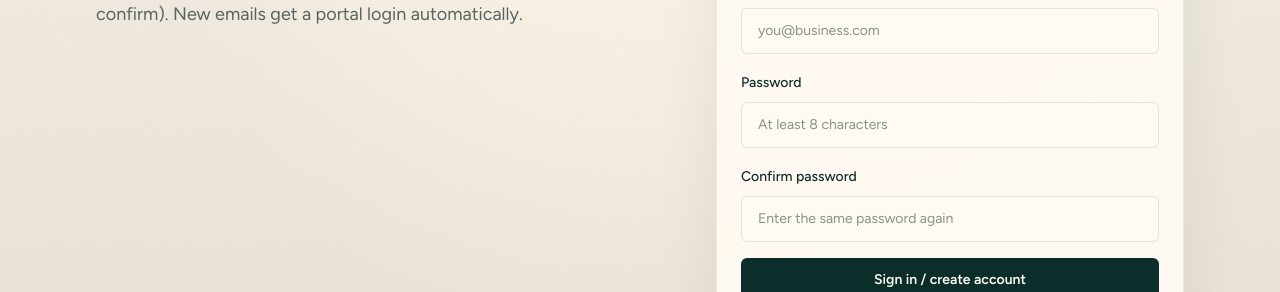
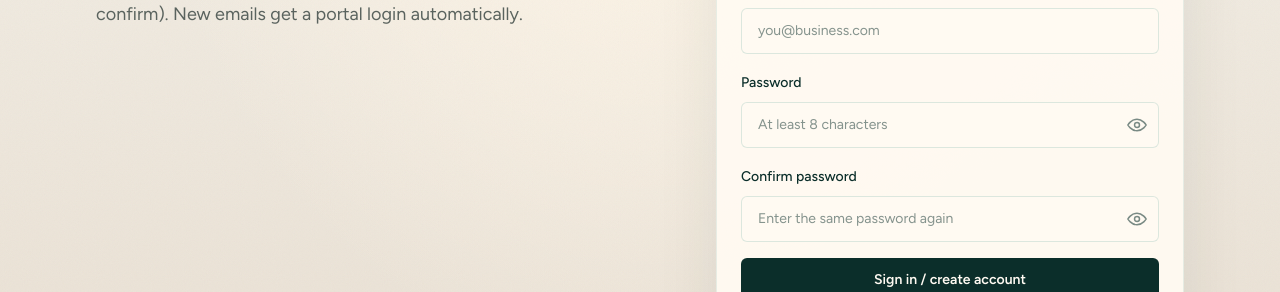
Before and after one commit to 7809tom-sys/Cinch, a Next.js app: page /login in a window 1280 px wide. Shown: the part 302-594 px from the top of the page. Built offline with nearby package versions, Linux system fonts and the light colour scheme; no server answers.

Commit message:
Add show/hide eye toggles on password fields
Let customers (and master login) reveal what they are typing on
password and confirm-password inputs.

Co-authored-by: 7809tom-sys <7809tom-sys@users.noreply.github.com>

```diff
--- a/src/app/admin/(public)/login/master-password-form.tsx
+++ b/src/app/admin/(public)/login/master-password-form.tsx
@@ -1,7 +1,47 @@
 "use client";
 
 import { useRouter } from "next/navigation";
-import { useState, useTransition } from "react";
+import { useId, useState, useTransition } from "react";
+
+function EyeIcon({ open }: { open: boolean }) {
+  if (open) {
+    return (
+      <svg
+        viewBox="0 0 24 24"
+        width="20"
+        height="20"
+        fill="none"
+        stroke="currentColor"
+        strokeWidth="1.8"
+        strokeLinecap="round"
+        strokeLinejoin="round"
+        aria-hidden="true"
+      >
+        <path d="M3 3l18 18" />
+        <path d="M10.6 10.6a2 2 0 0 0 2.8 2.8" />
+        <path d="M9.9 5.1A10.4 10.4 0 0 1 12 5c5 0 9.3 3.1 11 7-0.6 1.4-1.5 2.7-2.6 3.7" />
+        <path d="M6.1 6.1C4.2 7.4 2.7 9.2 1 12c1.7 3.9 6 7 11 7 1.6 0 3.1-.3 4.5-.9" />
+      </svg>
+    );
+  }
+
+  return (
+    <svg
+      viewBox="0 0 24 24"
+      width="20"
+      height="20"
+      fill="none"
+      stroke="currentColor"
+      strokeWidth="1.8"
+      strokeLinecap="round"
+      strokeLinejoin="round"
+      aria-hidden="true"
+    >
+      <path d="M1 12s4-7 11-7 11 7 11 7-4 7-11 7S1 12 1 12z" />
+      <circle cx="12" cy="12" r="3" />
+    </svg>
+  );
+}
 
 export function MasterPasswordForm({
   defaultEmail = "7809tom@gmail.com",
@@ -9,8 +49,10 @@ export function MasterPasswordForm({
   defaultEmail?: string;
 }) {
   const router = useRouter();
+  const passwordId = useId();
   const [pending, startTransition] = useTransition();
   const [error, setError] = useState<string | null>(null);
+  const [visible, setVisible] = useState(false);
 
   return (
     <form
@@ -51,16 +93,28 @@ export function MasterPasswordForm({
           className="mt-2 w-full rounded-md border border-brand/15 bg-foam px-4 py-3 text-sm text-brand-deep outline-none ring-brand/30 focus:ring-2"
         />
       </label>
-      <label className="block">
+      <label className="block" htmlFor={passwordId}>
         <span className="text-sm font-medium text-brand-deep">Password</span>
+        <span className="relative mt-2 block">
           <input
+            id={passwordId}
             name="password"
-          type="password"
+            type={visible ? "text" : "password"}
             required
             autoComplete="current-password"
             placeholder="Master password"
-          className="mt-2 w-full rounded-md border border-brand/15 bg-foam px-4 py-3 text-sm text-brand-deep outline-none ring-brand/30 focus:ring-2"
+            className="w-full rounded-md border border-brand/15 bg-foam px-4 py-3 pr-12 text-sm text-brand-deep outline-none ring-brand/30 focus:ring-2"
           />
+          <button
+            type="button"
+            onClick={() => setVisible((value) => !value)}
+            className="absolute inset-y-0 right-0 inline-flex w-11 items-center justify-center text-brand-deep/55 transition-colors hover:text-brand-deep"
+            aria-label={visible ? "Hide password" : "Show password"}
+            aria-pressed={visible}
+          >
+            <EyeIcon open={visible} />
+          </button>
+        </span>
       </label>
       <button
         type="submit"
--- a/src/app/login/login-form.tsx
+++ b/src/app/login/login-form.tsx
@@ -1,11 +1,93 @@
 "use client";
 
 import { useRouter } from "next/navigation";
-import { useState, useTransition } from "react";
+import { useId, useState, useTransition } from "react";
 import {
   loginCustomerAction,
   loginCustomerWithAccessCodeAction,
 } from "@/app/portal/actions";
+
+function EyeIcon({ open }: { open: boolean }) {
+  if (open) {
+    return (
+      <svg
+        viewBox="0 0 24 24"
+        width="20"
+        height="20"
+        fill="none"
+        stroke="currentColor"
+        strokeWidth="1.8"
+        strokeLinecap="round"
+        strokeLinejoin="round"
+        aria-hidden="true"
+      >
+        <path d="M3 3l18 18" />
+        <path d="M10.6 10.6a2 2 0 0 0 2.8 2.8" />
+        <path d="M9.9 5.1A10.4 10.4 0 0 1 12 5c5 0 9.3 3.1 11 7-0.6 1.4-1.5 2.7-2.6 3.7" />
+        <path d="M6.1 6.1C4.2 7.4 2.7 9.2 1 12c1.7 3.9 6 7 11 7 1.6 0 3.1-.3 4.5-.9" />
+      </svg>
+    );
+  }
+
+  return (
+    <svg
+      viewBox="0 0 24 24"
+      width="20"
+      height="20"
+      fill="none"
+      stroke="currentColor"
+      strokeWidth="1.8"
+      strokeLinecap="round"
+      strokeLinejoin="round"
+      aria-hidden="true"
+    >
+      <path d="M1 12s4-7 11-7 11 7 11 7-4 7-11 7S1 12 1 12z" />
+      <circle cx="12" cy="12" r="3" />
+    </svg>
+  );
+}
+
+function PasswordField({
+  name,
+  label,
+  placeholder,
+  autoComplete = "new-password",
+}: {
+  name: string;
+  label: string;
+  placeholder: string;
+  autoComplete?: string;
+}) {
+  const [visible, setVisible] = useState(false);
+  const inputId = useId();
+
+  return (
+    <label className="block" htmlFor={inputId}>
+      <span className="text-sm font-medium text-brand-deep">{label}</span>
+      <span className="relative mt-2 block">
+        <input
+          id={inputId}
+          name={name}
+          type={visible ? "text" : "password"}
+          required
+          minLength={8}
+          autoComplete={autoComplete}
+          placeholder={placeholder}
+          className="w-full rounded-md border border-brand/15 bg-foam px-4 py-3 pr-12 text-sm text-brand-deep outline-none ring-brand/30 focus:ring-2"
+        />
+        <button
+          type="button"
+          onClick={() => setVisible((value) => !value)}
+          className="absolute inset-y-0 right-0 inline-flex w-11 items-center justify-center text-brand-deep/55 transition-colors hover:text-brand-deep"
+          aria-label={visible ? `Hide ${label.toLowerCase()}` : `Show ${label.toLowerCase()}`}
+          aria-pressed={visible}
+        >
+          <EyeIcon open={visible} />
+        </button>
+      </span>
+    </label>
+  );
+}
 
 export function LoginForm() {
   const router = useRouter();
@@ -42,32 +124,18 @@ export function LoginForm() {
             className="mt-2 w-full rounded-md border border-brand/15 bg-foam px-4 py-3 text-sm text-brand-deep outline-none ring-brand/30 focus:ring-2"
           />
         </label>
-        <label className="block">
-          <span className="text-sm font-medium text-brand-deep">Password</span>
-          <input
+        <PasswordField
           name="password"
-            type="password"
-            required
-            minLength={8}
+          label="Password"
+          placeholder="At least 8 characters"
           autoComplete="new-password"
-            placeholder="At least 8 characters"
-            className="mt-2 w-full rounded-md border border-brand/15 bg-foam px-4 py-3 text-sm text-brand-deep outline-none ring-brand/30 focus:ring-2"
         />
-        </label>
-        <label className="block">
-          <span className="text-sm font-medium text-brand-deep">
-            Confirm password
-          </span>
-          <input
+        <PasswordField
           name="confirmPassword"
-            type="password"
-            required
-            minLength={8}
+          label="Confirm password"
+          placeholder="Enter the same password again"
           autoComplete="new-password"
-            placeholder="Enter the same password again"
-            className="mt-2 w-full rounded-md border border-brand/15 bg-foam px-4 py-3 text-sm text-brand-deep outline-none ring-brand/30 focus:ring-2"
         />
-        </label>
         <button
           type="submit"
           disabled={pending}
```
Lines whose indentation alone changed are shown as unchanged.
